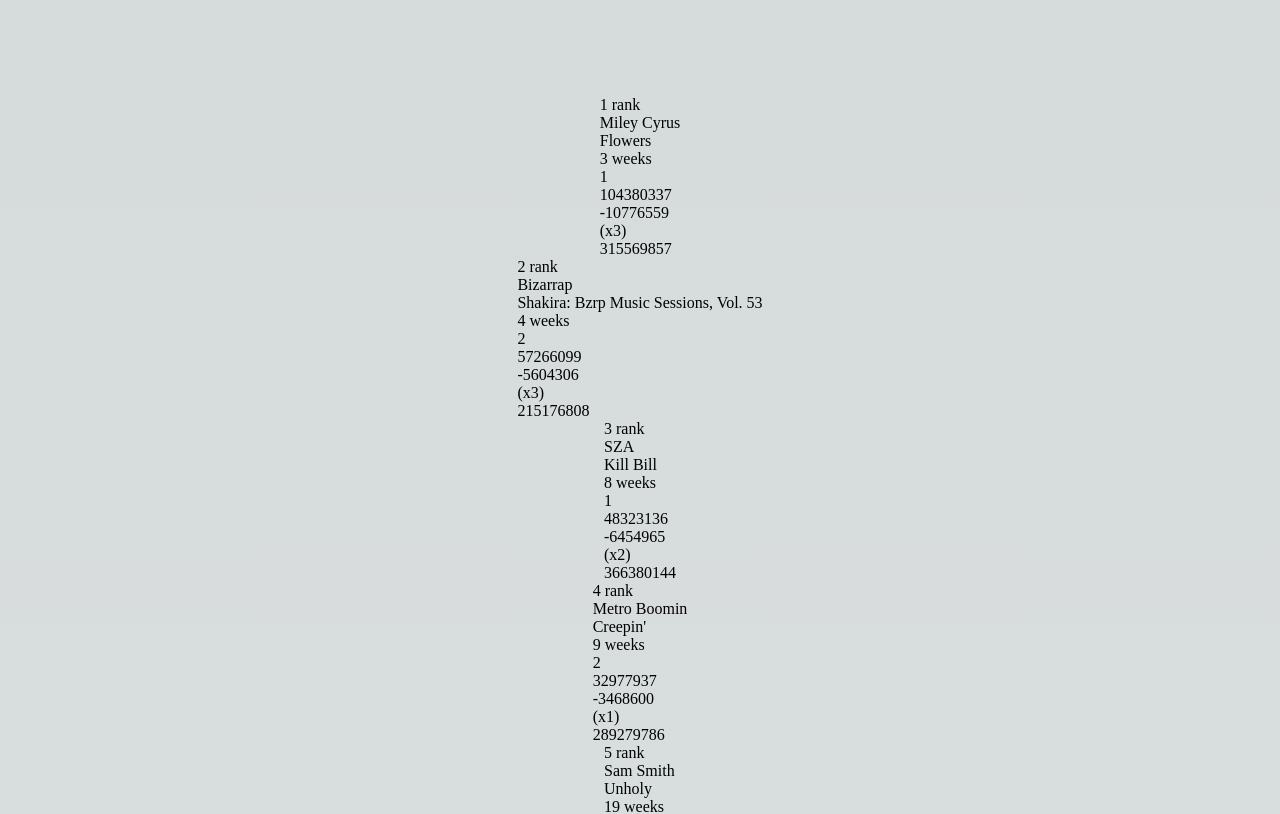
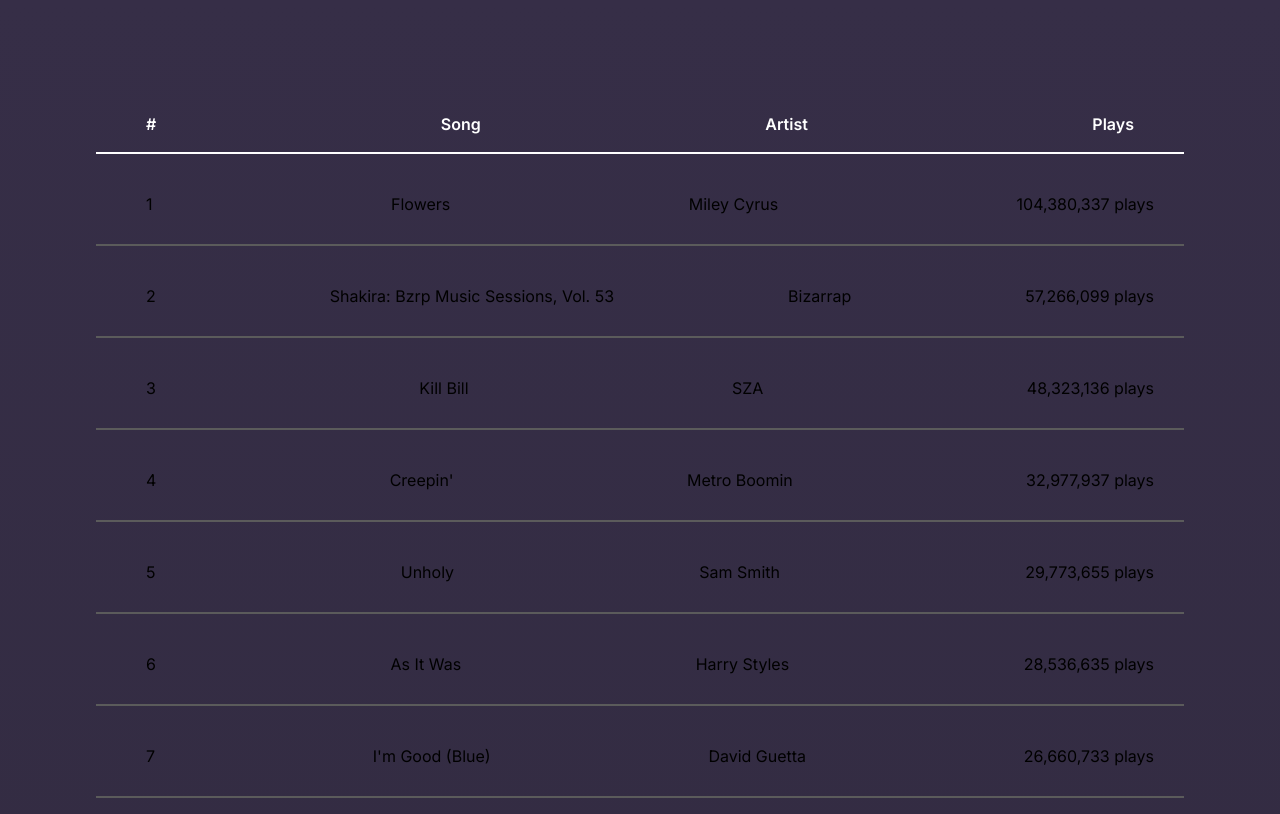
Before and after one commit to williamchuu/TopTunes, a Next.js app: page / in a window 1280 px wide. Shown: the top 814 px of the page. Built offline with nearby package versions, Linux system fonts and the light colour scheme.

Commit message:
style list of artists and songs

```diff
--- a/package.json
+++ b/package.json
@@ -12,6 +12,7 @@
     "@next/font": "13.1.6",
     "next": "13.1.6",
     "react": "18.2.0",
-    "react-dom": "18.2.0"
+    "react-dom": "18.2.0",
+    "styled-components": "^5.3.6"
   }
 }
--- /dev/null
+++ b/pages/artists.js
@@ -0,0 +1,64 @@
+import Head from 'next/head'
+import Image from 'next/image'
+import { Inter } from '@next/font/google'
+import styles from '../styles/Home.module.css'
+import styled from 'styled-components'
+import songs from '../data/spotify.json'
+
+const inter = Inter({ subsets: ['latin'] })
+
+const Title = styled.div`
+display: flex;
+font-size: 16px;
+font-weight: 600;
+padding: 0 50px 0 50px;
+color: white;
+`
+
+const TitleCont = styled.div`
+display: flex;
+flex-direction: row;
+justify-content: space-between;
+align-items: center;
+padding: 18px 0px 18px 0px;
+`
+
+const Line = styled.hr`
+  border: 1px solid white;
+  width: 100%;
+`;
+
+const ThinLine = styled.hr`
+  border: 0.1px solid #5B5B5B;
+  width: 100%;
+`;
+export default function Artists() {
+
+    return (
+        <>
+            <TitleCont>
+                <Title>#</Title>
+                <Title>Song</Title>
+                <Title>Artist</Title>
+                <Title>Plays</Title>
+            </TitleCont>
+            <Line />
+
+            {
+                songs.map((s, index) => {
+                    return (
+                        <div >
+                            <>{s.Pos <= 100 ? <div className={styles.list} key={index}>
+                                <div className={styles.rank}>{s.Pos}</div>
+                                <div className={styles.songName}>{s.Title}</div>
+                                <div className={styles.songArtist}>{s.Artist}</div>
+                                <div className={styles.songPlays}>{s.Streams.toLocaleString()} plays</div>
+                            </div> : <></>}</>
+                            <ThinLine />
+                        </div>
+                    )
+                })
+            }
+        </>
+    )
+}
--- a/pages/index.js
+++ b/pages/index.js
@@ -3,6 +3,7 @@ import Image from 'next/image'
 import { Inter } from '@next/font/google'
 import styles from '../styles/Home.module.css'
 import songs from '../data/spotify.json'
+import Artists from './artists'
 
 const inter = Inter({ subsets: ['latin'] })
 
@@ -17,25 +18,8 @@ export default function Home() {
         <link rel="icon" href="/favicon.ico" />
       </Head>
       <main className={styles.main}>
-        {
-          songs.map((s, index) => {
-            return (
-              <div >
-                <>{s.Pos <= 100 ? <div key={index}>
-                  <div>{s.Pos} rank</div>
-                  <div>{s.Artist}</div>
-                  <div>{s.Title}</div>
-                  <div>{s.Wks} weeks</div>
-                  <div>{s.Pk}</div>
-                  <div>{s.Streams}</div>
-                  <div>{s['Streams+']}</div>
-                  <div>{s['(x?)']}</div>
-                  <div>{s.Total}</div>
-                </div> : <></>}</>
-              </div>
-            )
-          })
-        }
+        {/* mapped data is in components > artists.js */}
+        <Artists />
       </main>
     </>
   )
--- a/styles/Home.module.css
+++ b/styles/Home.module.css
@@ -1,8 +1,43 @@
 .main {
   display: flex;
   flex-direction: column;
-  justify-content: space-between;
-  align-items: center;
+  /* justify-content: space-between; */
+  /* align-items: center; */
   padding: 6rem;
   min-height: 100vh;
+  font-family: 'inter', sans-serif;
+  background: rgb(24, 24, 24);
+  background: linear-gradient(0deg, rgba(24, 24, 24, 1) 0%, rgba(54, 46, 71, 1) 100%);
+  top: 0;
+  left: 0;
+  z-index: -1;
 }
+
+.list {
+  display: flex;
+  flex-direction: row;
+  justify-content: space-between;
+  padding: 10px;
+  padding-left: 30px;
+  padding-top: 20px;
+}
+
+.rank {
+  padding-bottom: 10px;
+  display: flex;
+  font-size: 16px;
+  display: flex;
+  padding: 20px;
+}
+
+.songName {
+  padding: 20px;
+}
+
+.songArtist {
+  padding: 20px;
+}
+
+.songPlays {
+  padding: 20px;
+}
```
Also changed, not shown: 1 other file (tests, documents, lock files or other folders).
